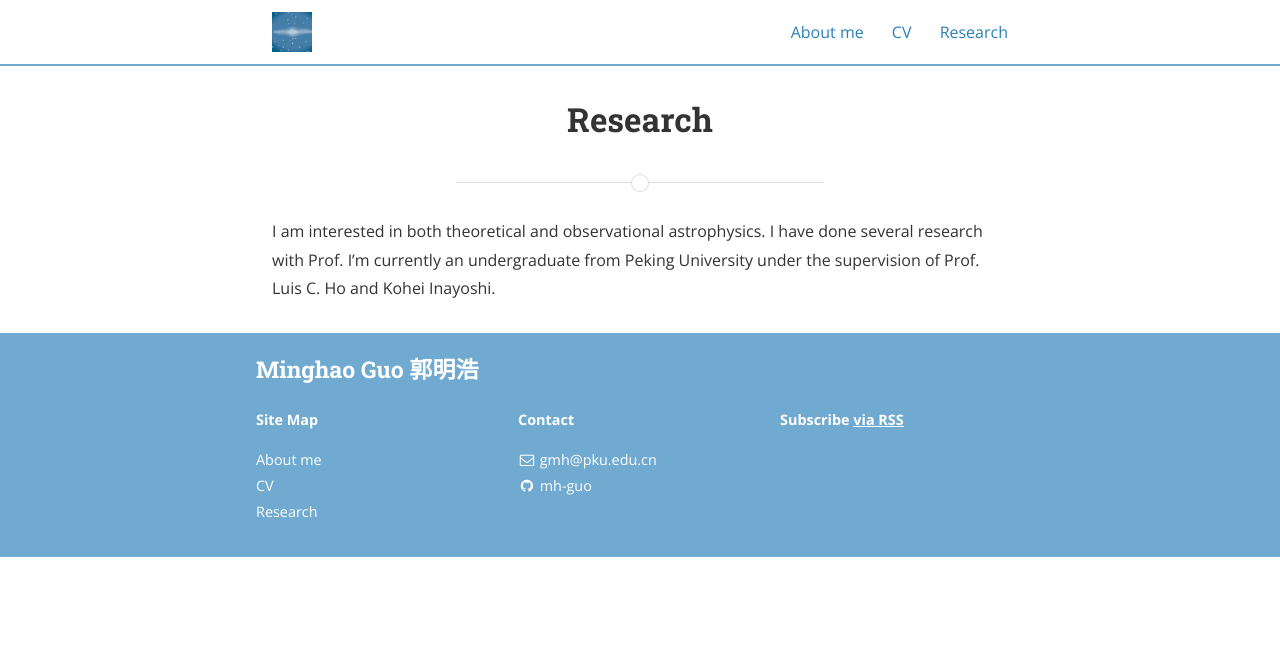
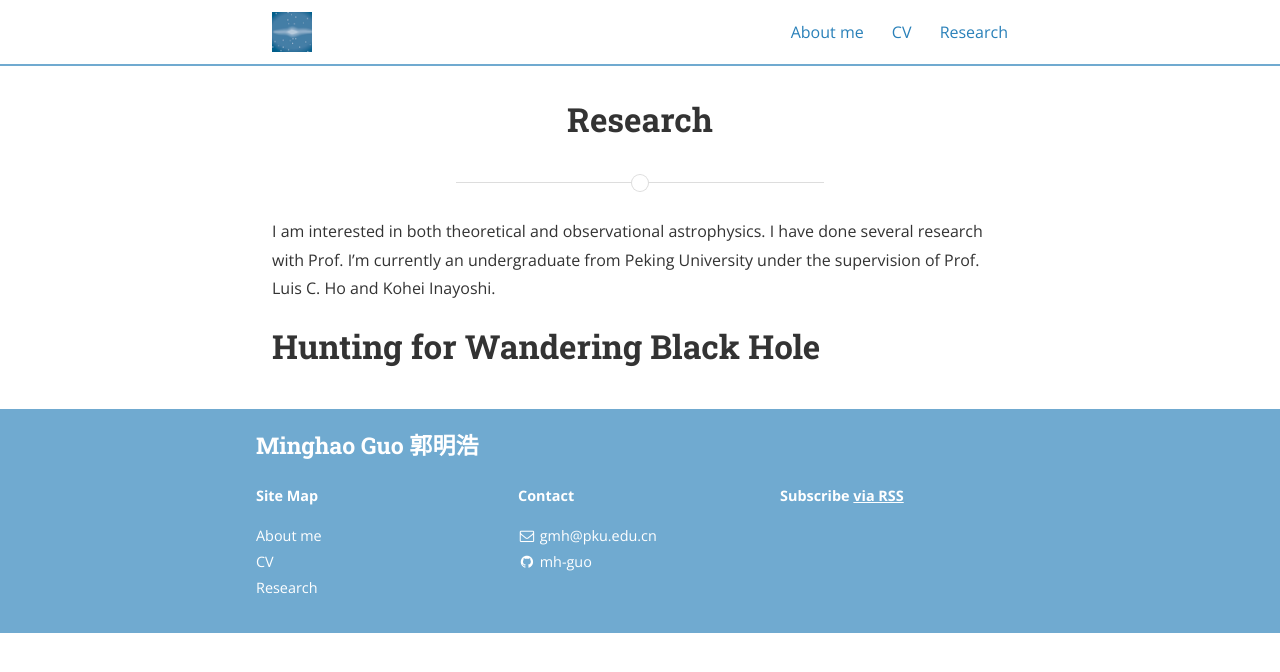
Before and after one commit to mh-guo/mh-guo-slate.github.io, a Jekyll site: the page built from research.md, in a window 1280 px wide. Shown: the top 672 px of the page. Built offline with Jekyll 4.4.1, drawn with Linux system fonts in a browser that asks for light colours; nearby versions of some CDN libraries.

Commit message:
Update research.md

```diff
--- a/research.md
+++ b/research.md
@@ -7,3 +7,5 @@ main_nav: true
 
 I am interested in both theoretical and observational astrophysics. I have done several research with Prof.
 I'm currently an undergraduate from Peking University under the supervision of Prof. Luis C. Ho and Kohei Inayoshi.
+
+<h1>Hunting for Wandering Black Hole</h1>
```
